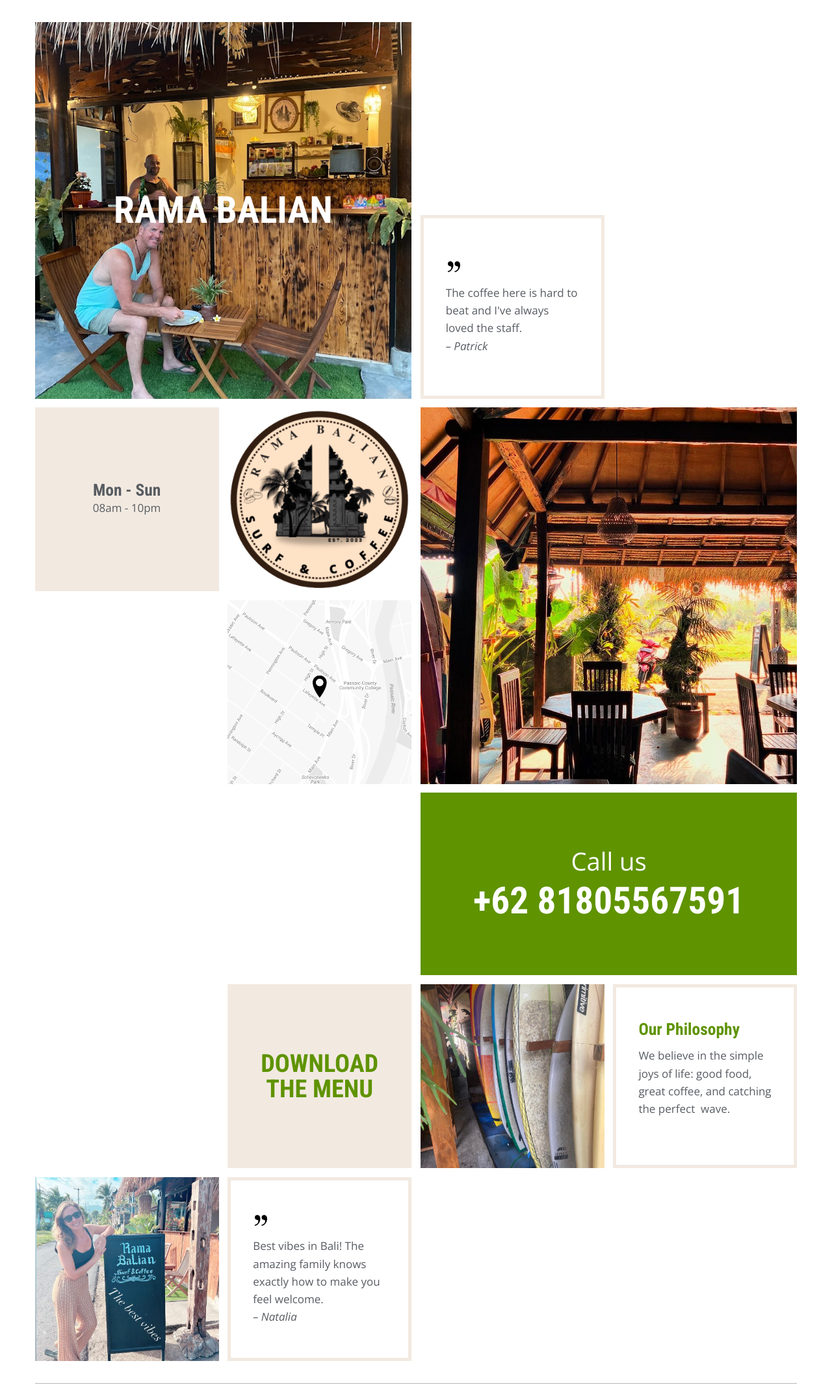
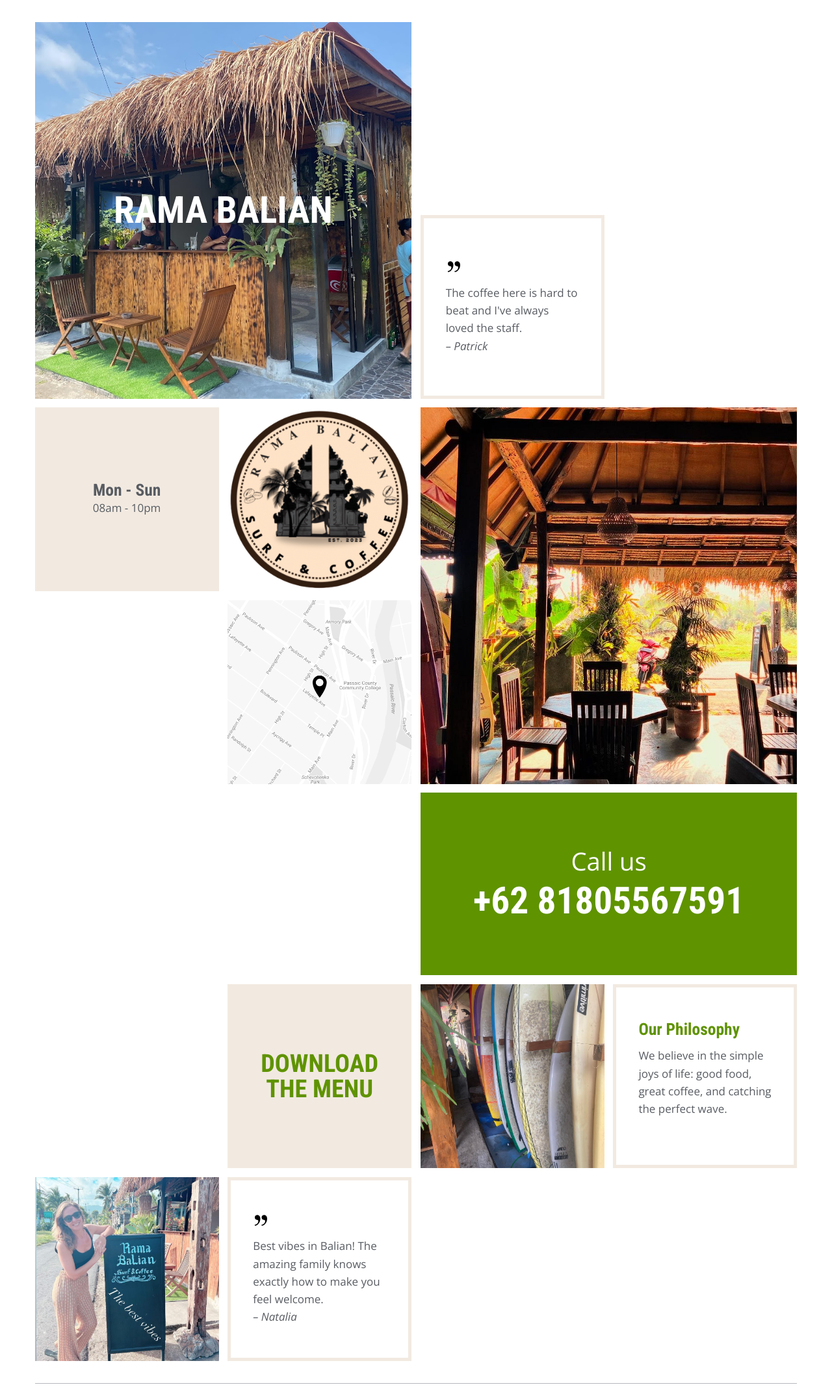
Before and after one commit to ramabalsu/project, a website: page docs/index.html in a window 1280 px wide. Shown: the top 2135 px of the page at 65% size. Drawn offline with nearby package versions, Linux system fonts and the light colour scheme.

Commit message:
pictures change1

```diff
--- a/docs/index.html
+++ b/docs/index.html
@@ -31,7 +31,7 @@
             <!-- Title -->
             <div class="grid-column span-12 reveal-on-scroll is-revealing">
                 <div class="square">
-                    <header class="aspect-ratio__content bg--tan text--white align--center centered-content" style="background:rgba(0,0,0,0) url(img/RamaFrontDay.jpg) no-repeat scroll center center/cover">
+                    <header class="aspect-ratio__content bg--tan text--white align--center centered-content" style="background:rgba(0,0,0,0) url(img/RamaFrontDayPutu.jpg) no-repeat scroll center center/cover">
                         <h1 class="inline-block vertical--middle mb0 uppercase">Rama Balian</h1>
                     </header>
                 </div>
@@ -138,7 +138,7 @@
                     <div class="square">
                         <div class="aspect-ratio__content border--tan centered-content pt1 pb2 pl2 pr2">
                             <p class="h3 mb1 heading-font text--primary-color">Our Philosophy</p>
-                            <p class="ellipsis">We believe in the simple joys of life: good food, great coffee, and catching the perfect &nbsp;wave.</p>
+                            <p class="ellipsis">We believe in the simple joys of life: good food, great coffee, and catching the perfect wave.</p>
                         </div>
                     </div>
                 </div>
@@ -155,7 +155,7 @@
                             <div class="align--left">
                                 <img class="quote mb1" src="img/quote.svg">
                             </div>
-                            <p>Best vibes in Bali! The amazing family knows exactly how to make you feel&nbsp;welcome.</p>
+                            <p>Best vibes in Balian! The amazing family knows exactly how to make you feel&nbsp;welcome.</p>
                             <p class="italic">– Natalia</p>
                         </div>
                     </div>
```
